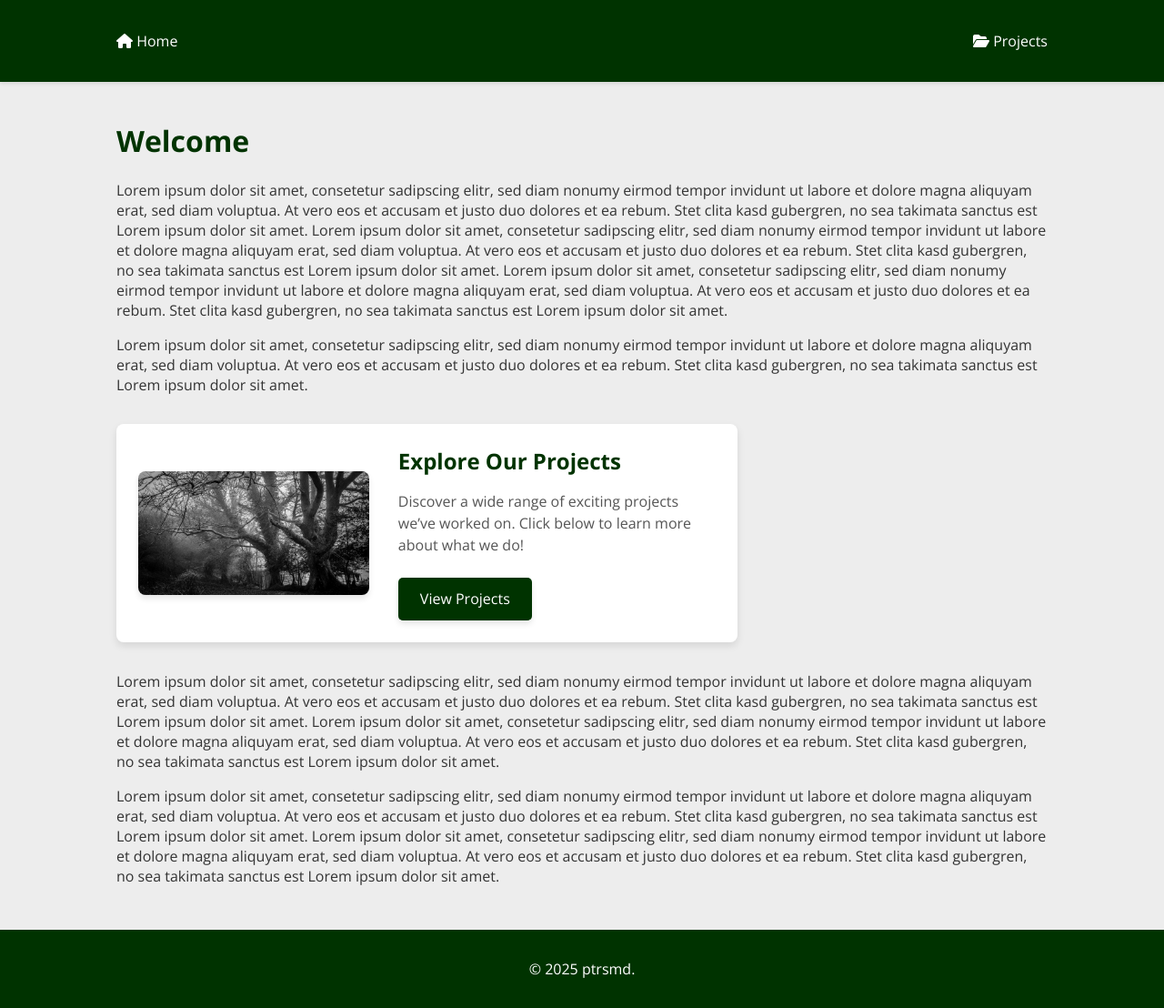
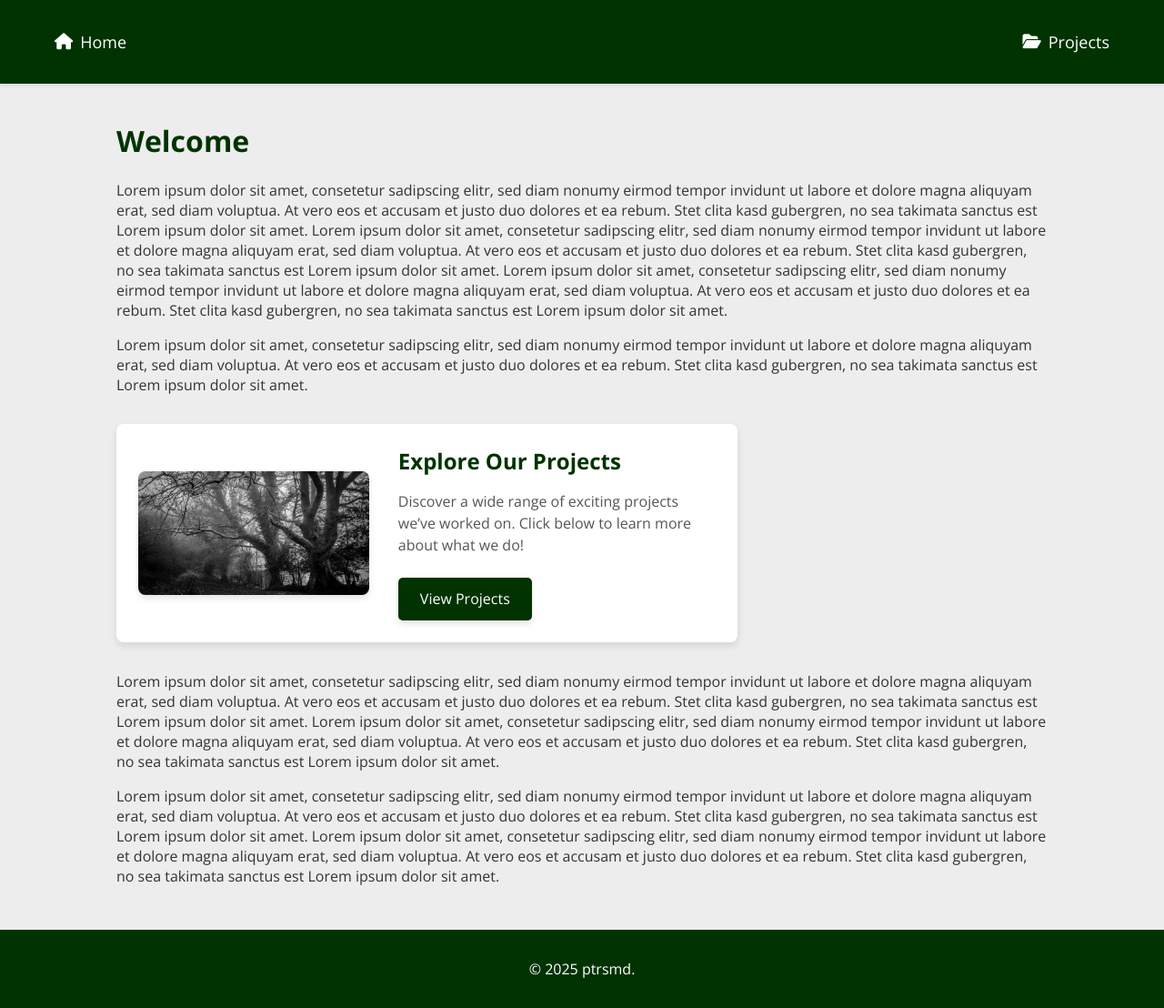
Before and after one commit to schminho/schminho.github.io, a Jekyll site: the page built from index.md, in a window 1280 px wide and 1108 px high. Shown: the whole window at 91% size. Built offline with Jekyll 4.4.1, drawn with Linux system fonts in a browser that asks for light colours.

Commit message:
Update style.css

```diff
--- a/assets/css/style.css
+++ b/assets/css/style.css
@@ -32,37 +32,28 @@ header {
     box-sizing: border-box; /* Consistent box model */
 }
 
-/* Navigation bar should be full width */
+/* Navigation bar full width */
 .nav-container {
     width: 100%;
     background-color: #003300;
     box-sizing: border-box;
     display: flex;
-    justify-content: center; /* Center content */
+    justify-content: center;
+    padding: 0 20px; /* Align with page content */
 }
 
 /* Navigation content should match page width */
 .nav-content {
-    width: 80%; /* Matches content width */
+    width: 100%;
     max-width: 1920px; /* Align with main container */
-    display: flex;
-    justify-content: space-between; /* Home on left, Projects on right */
-    align-items: center;
-    padding: 10px 20px; /* Match content padding */
-}
-
-/* Updated navigation container */
-.nav-items {
     display: flex;
     justify-content: space-between; /* Home left, Projects right */
     align-items: center;
-    max-width: 80%; /* Align with content */
-    margin: 0 auto; /* Center within the viewport */
-    padding: 0 20px; /* Consistent padding */
+    padding: 10px 40px; /* Adjust padding to match content */
 }
 
-/* Ensure navigation links are inline */
-.nav-items a {
+/* Navigation links */
+.nav-content a {
     color: #FFFFFF;
     text-decoration: none;
     font-size: 18px;
@@ -72,7 +63,7 @@ header {
 }
 
 /* Push 'Projects' to the right */
-.nav-items a:first-child {
+.nav-content a:first-child {
     margin-right: auto; /* Pushes "Projects" to the right */
 }
 
```
